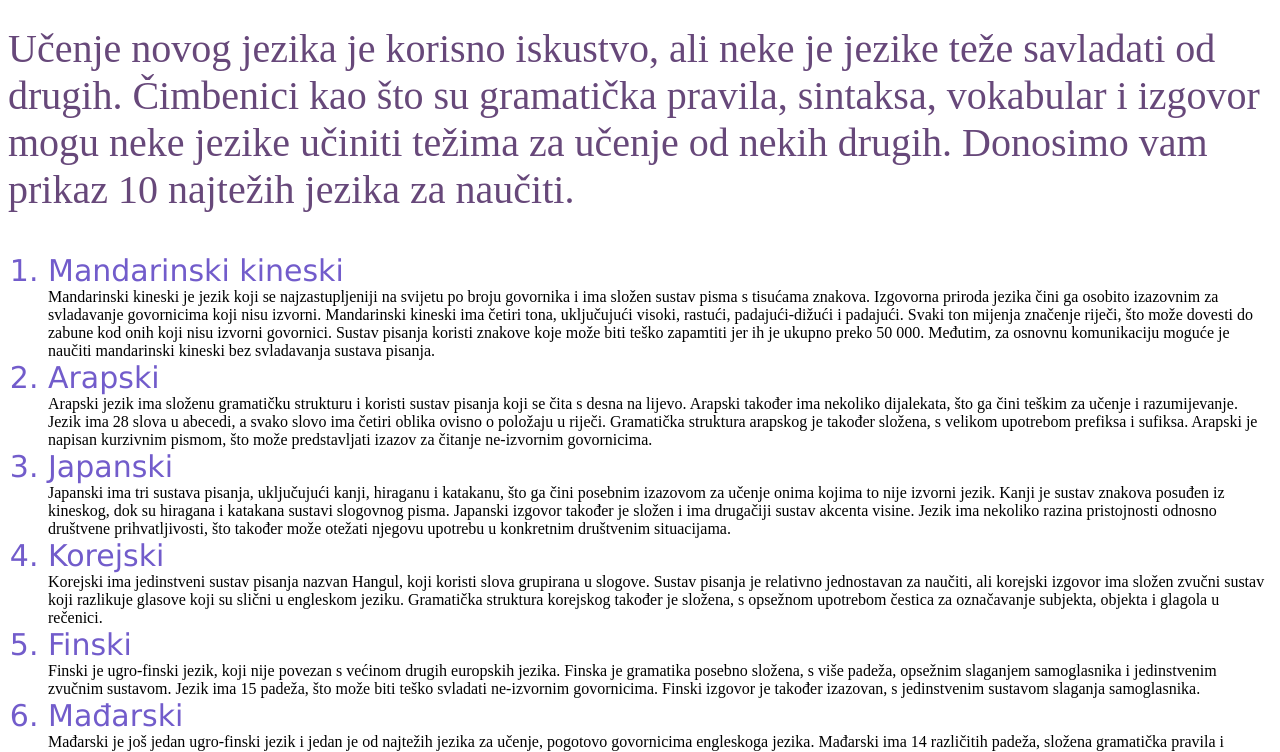
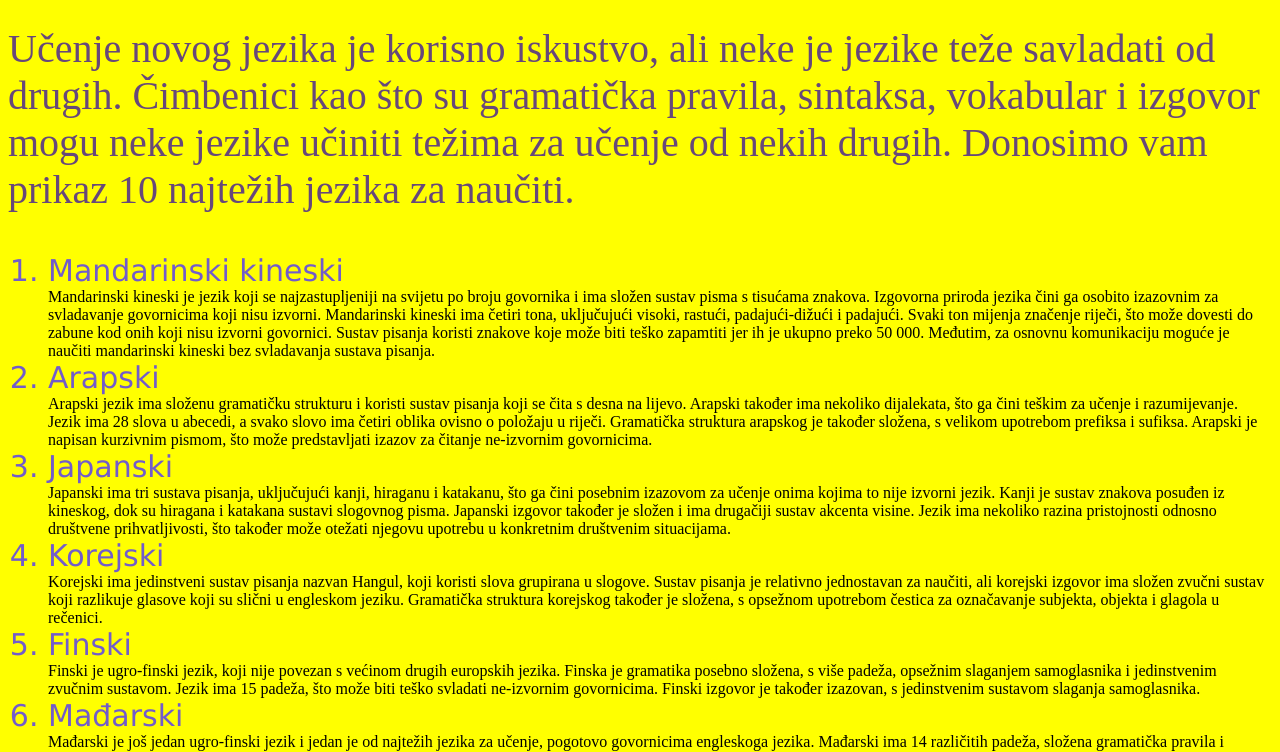
Before and after one commit to ipusic/Zadatak, a plain HTML site: page index.html in a window 1280 px wide. Shown: the part 81-833 px from the top of the page. Drawn offline with Linux system fonts and the light colour scheme.

Commit message:
make it like lemon :-)

```diff
--- a/style.css
+++ b/style.css
@@ -1,5 +1,5 @@
 body {
-    background-color: white; /* make it simple :) */
+    background-color: yellow; /* I changed my mind: make it like lemon :) */
 }
 h1 {
     color: rgb(134, 101, 108);
```
